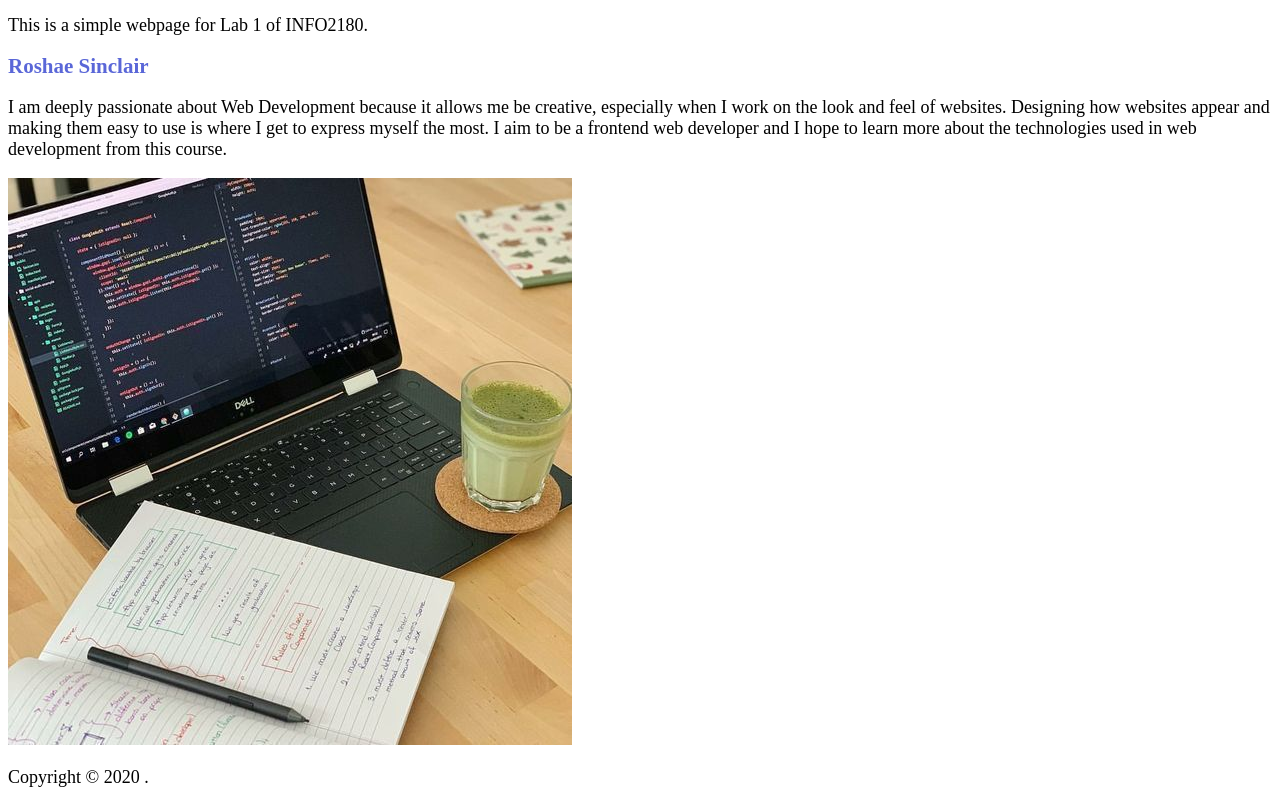
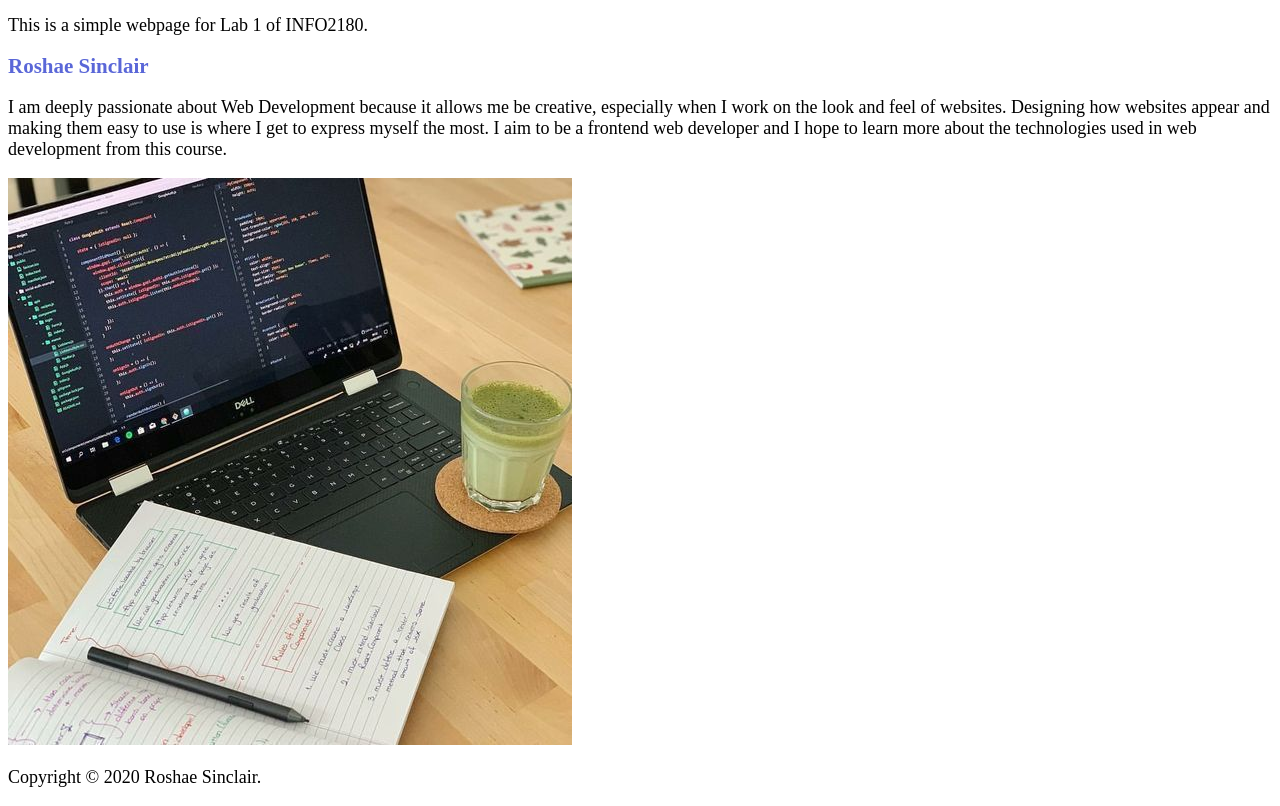
Before and after one commit to shaecodes/info2180-lab1, a plain HTML site: page index.html in a window 1280 px wide. Shown: the part 46-852 px from the top of the page. Drawn offline with Linux system fonts and the light colour scheme.

Commit message:
Edited HTML file to include name in copyright section

```diff
--- a/index.html
+++ b/index.html
@@ -18,7 +18,7 @@
  <img src="laptop.jpg" alt="A laptop">
 </main>
  <footer>
- <p>Copyright &copy; 2020 <Your Name>.</p>
+ <p>Copyright &copy; 2020 Roshae Sinclair.</p>
  </footer>
 </body>
 </html>
```
